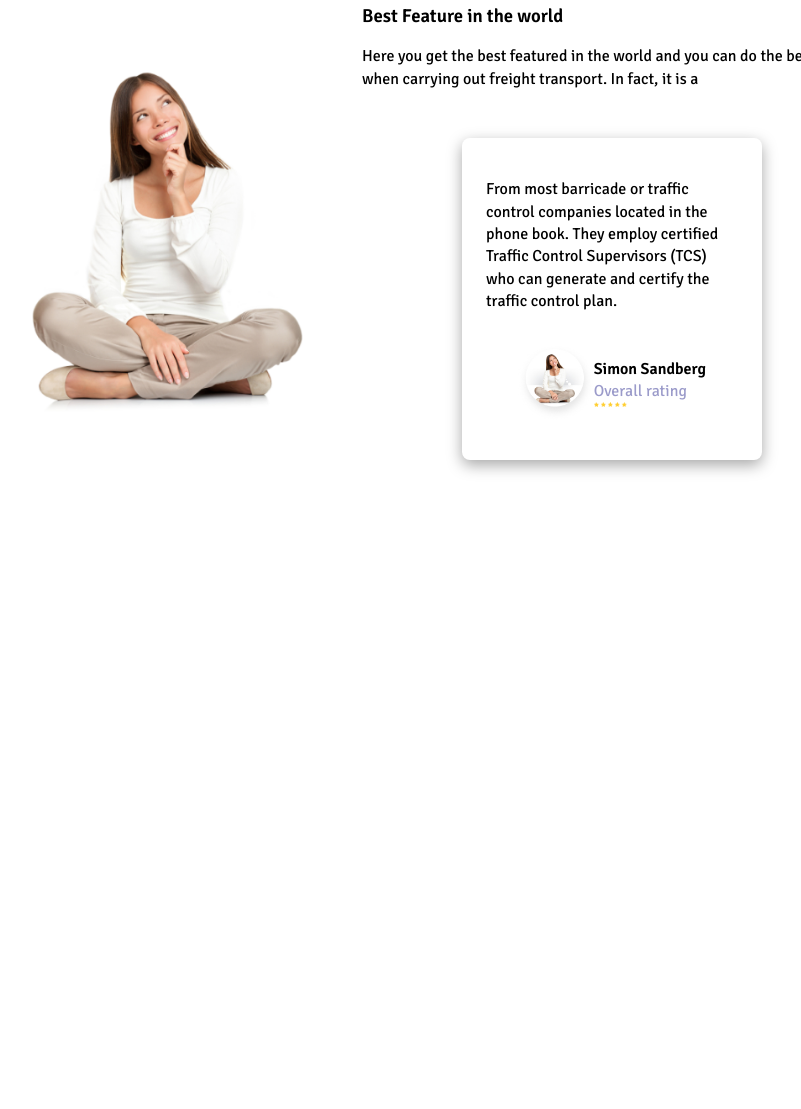
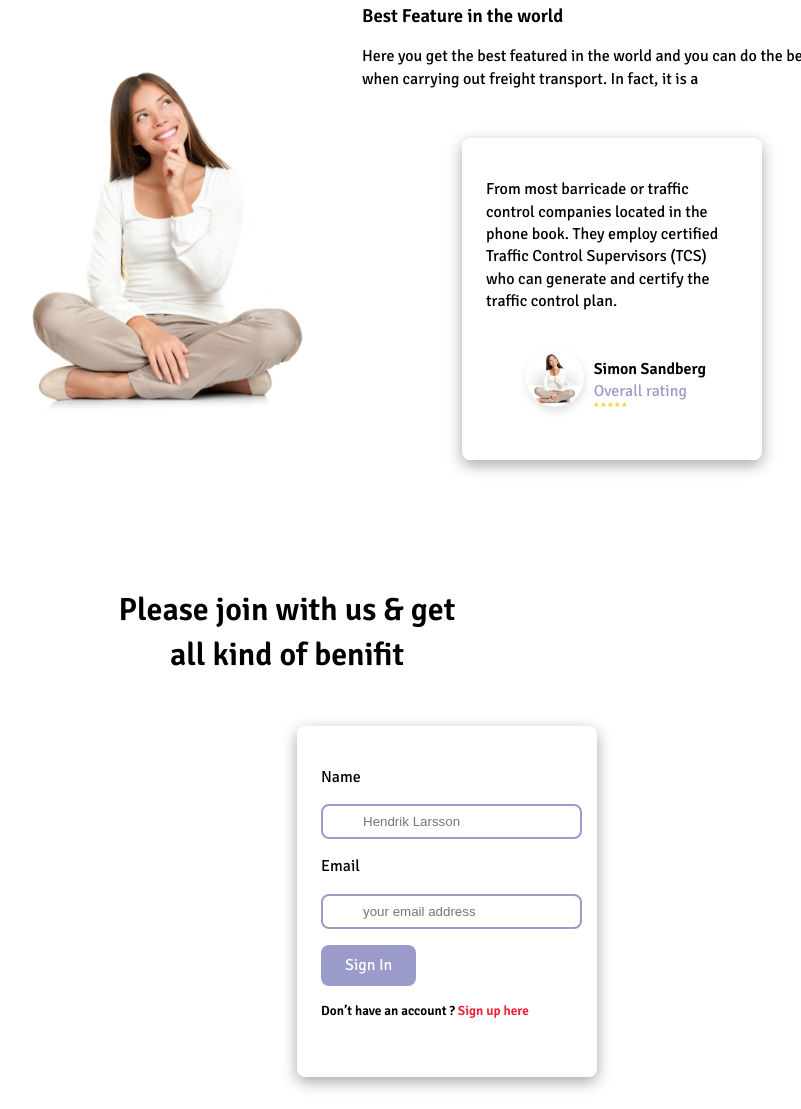
Before and after one commit to Diegoireland1975/Consultant-Landing-Page, a plain HTML site: page index.html in a window 1280 px wide. Shown: the part 4439-5548 px from the top of the page, without its empty margins (193-994 px from the left). Before the commit the page ends 4931 px from the top, so only its background shows below. Drawn offline with Linux system fonts and the light colour scheme.

Commit message:
added form

```diff
--- a/css/style.css
+++ b/css/style.css
@@ -275,6 +275,28 @@ img {
   text-align: left;
 }
 
+/* form */
+
+.contact h2 {
+  margin-bottom: 3rem;
+}
+.contact .card {
+  max-width: 300px;
+  margin: 0 auto;
+  text-align: left;
+}
+label {
+  display: block;
+  margin-bottom: 1rem;
+}
+
+input {
+  border: none;
+  border: 2px solid var(--btn-primary);
+  border-radius: 0.5rem;
+  padding: 0.5rem 2.5rem;
+  margin-bottom: 1rem;
+}
 /* Media queries */
 @media (min-width: 768px) {
   .flex {
@@ -327,4 +349,18 @@ img {
     position: relative;
     top: 2rem;
   }
+
+  .contact h2 {
+    position: relative;
+    left: -10rem;
+    font-size: 2rem;
+  }
+
+  .contact h5 {
+    margin: 1rem 0;
+  }
+
+  .contact .sign {
+    color: var(--btn-secondary);
+  }
 }
--- a/index.html
+++ b/index.html
@@ -274,5 +274,20 @@
     </div>
 
   </section>
+  <!-- Contact Section -->
+  <section class="contact">
+    <div class="container">
+      <h2 class="text-center my-5">Please join with us & get<br>
+        all kind of benifit</h2>
+        <form action="#" class="card my-5">
+          <label for="name">Name</label>
+          <input type="text" id="name" placeholder="Hendrik Larsson">
+          <label for="email">Email</label>
+          <input type="email" id="email" placeholder="your email address">
+          <a href="#" class="btn btn-primary">Sign In</a>
+          <h5>Don’t have an account ? <span class="sign">Sign up here</span></h5>
+        </form>
+    </div>
+  </section>
 </body>
 </html>
```
